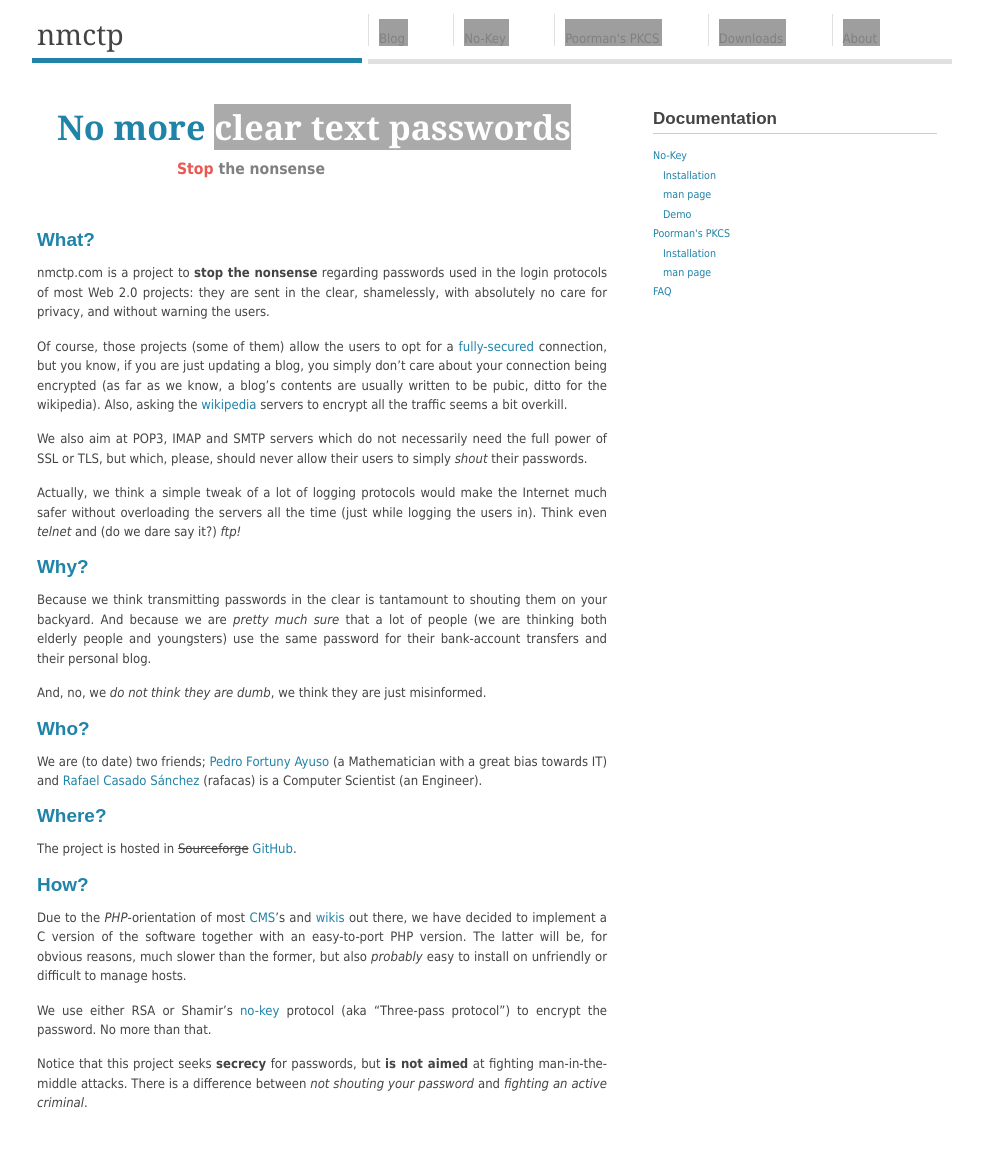
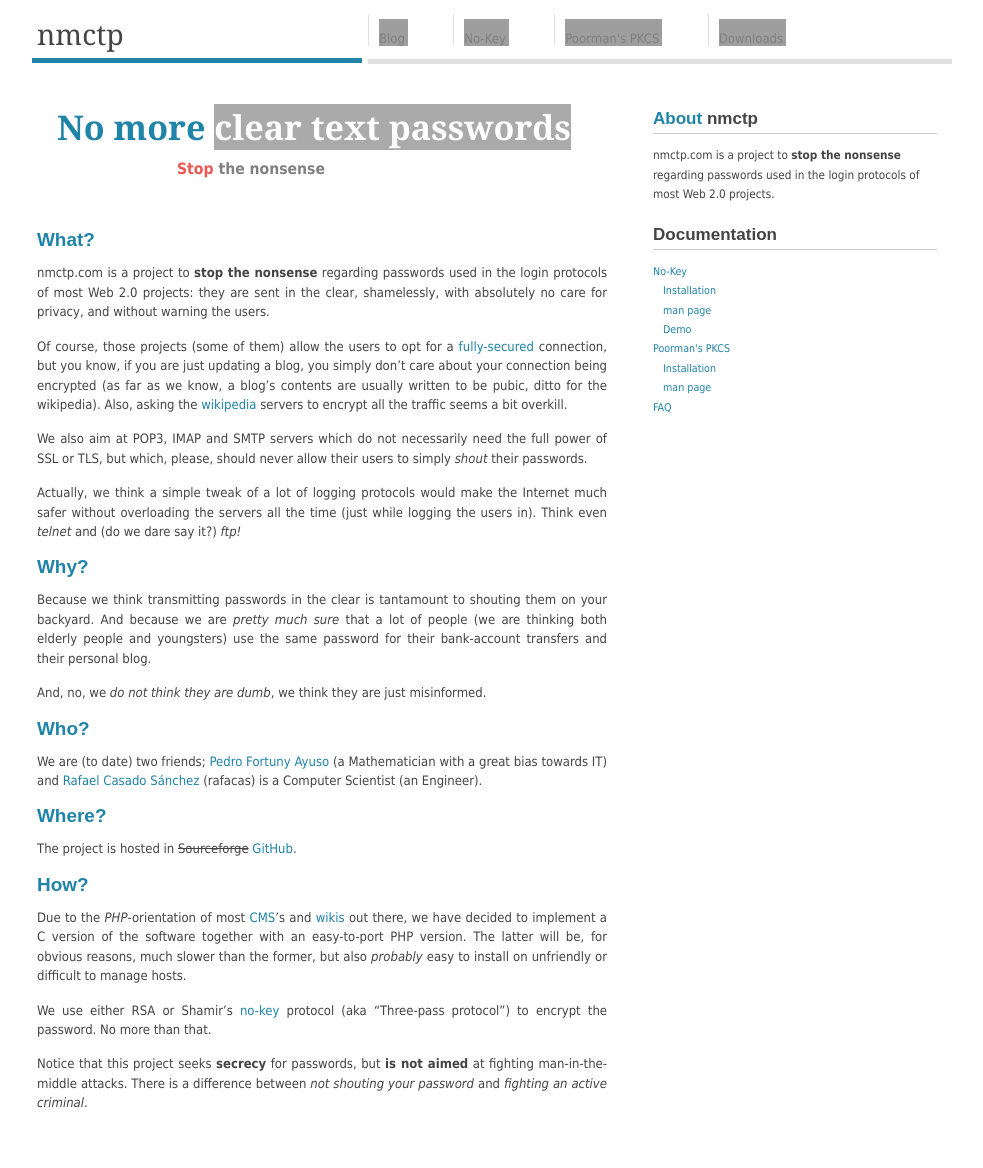
Before and after one commit to nmctp/nmctp.github.com, a Jekyll site: the page built from index.html, in a window 1280 px wide. Shown: the whole page, without its empty margins (148-1131 px from the left). Built offline with Jekyll 4.4.1, drawn with Linux system fonts in a browser that asks for light colours; Markdown is read by kramdown in place of the engine named in the settings; grey boxes are pictures that could not be loaded.

Commit message:
Added 'About' section

```diff
--- a/_layouts/default.html
+++ b/_layouts/default.html
@@ -30,6 +29,9 @@
 </div>
 
 <div id="right">
+    <h2><span class="blue">About</span> nmctp</h2>
+    <p>nmctp.com is a project to <b>stop the nonsense</b> regarding passwords used in the login protocols of most Web 2.0 projects.</p>
+
      <h2>Documentation</h2>
      <div class="documentation">
          <dl>
```
Also changed, not shown: other parts of _layouts/default.html (+0 -1 lines).
